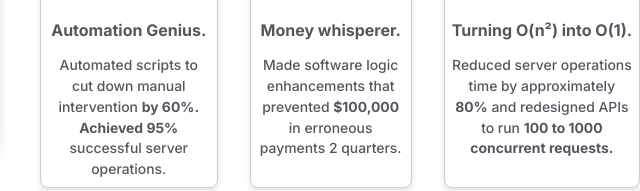
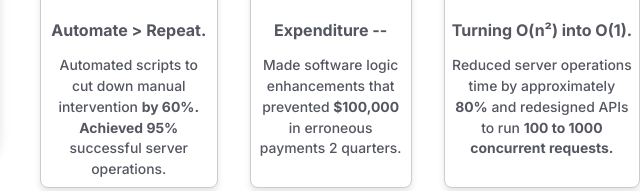
Before and after one commit to bsarkar07/Biswadeep_Sarkar_Portfolio, a plain HTML site: page Biswadeep_Sarkar2.html in a window 1280 px wide. Shown: the part 1447-1638 px from the top of the page, 640-1280 px from the left. Drawn offline with nearby package versions, Linux system fonts and the light colour scheme.

Commit message:
"updated html code"

```diff
--- a/Biswadeep_Sarkar2.html
+++ b/Biswadeep_Sarkar2.html
@@ -3,7 +3,7 @@
 <head>
     <meta charset="UTF-8">
     <meta name="viewport" content="width=device-width, initial-scale=1.0">
-    <title>Biswadeep_Sarkar</title>
+    <title>Biswadeep Sarkar | Software Developer</title>
         <!-- Bootstrap link -->
         <link rel="stylesheet" href="https://stackpath.bootstrapcdn.com/bootstrap/4.5.0/css/bootstrap.min.css" integrity="sha384-9aIt2nRpC12Uk9gS9baDl411NQApFmC26EwAOH8WgZl5MYYxFfc+NcPb1dKGj7Sk" crossorigin="anonymous">
 
@@ -20,7 +20,7 @@
     <div class="head-section">
         <div id='navbar-div'>
             <nav class="navbar navbar-expand-lg navbar-light bg-light">
-                <a class="navbar-brand" href="#" style="color: #5d5ce8;">Portfolio.</a>
+                <a class="navbar-brand" href="#" style="color: #5d5ce8;">Biswadeep.</a>
                 <button class="navbar-toggler" type="button" data-toggle="collapse" data-target="#navbarNav" aria-controls="navbarNav" aria-expanded="false" aria-label="Toggle navigation">
                     <span class="navbar-toggler-icon"></span>
                 </button>
@@ -95,12 +95,12 @@
                 <div class="achievement-cards-div">
                     <div class="card">
                         <img class="card-img" src="images/robo.png" alt="Achievement 1">
-                        <h5>Automation Genius.</h5>
+                        <h5>Automate > Repeat.</h5>
                         <p>Automated scripts to cut down manual intervention <strong> by 60%. Achieved 95% </strong>successful server operations.</p>
                     </div>
                     <div class="card">
                         <img src="images/dollar.png" alt="Achievement 2">
-                        <h5>Money whisperer.</h5>
+                        <h5>Expenditure --</h5>
                         <p>Made software logic enhancements that prevented <strong>$100,000</strong> in
                             erroneous payments 2 quarters.</p>
                     </div>
```
